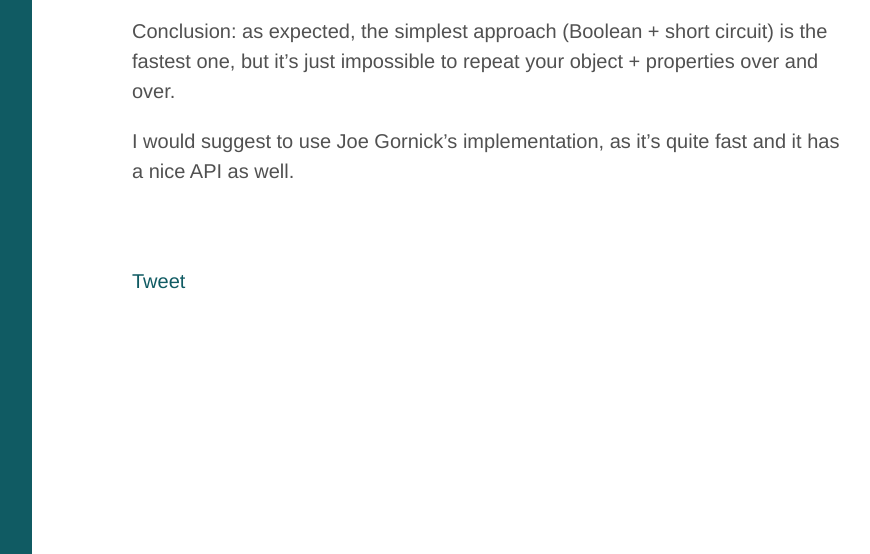
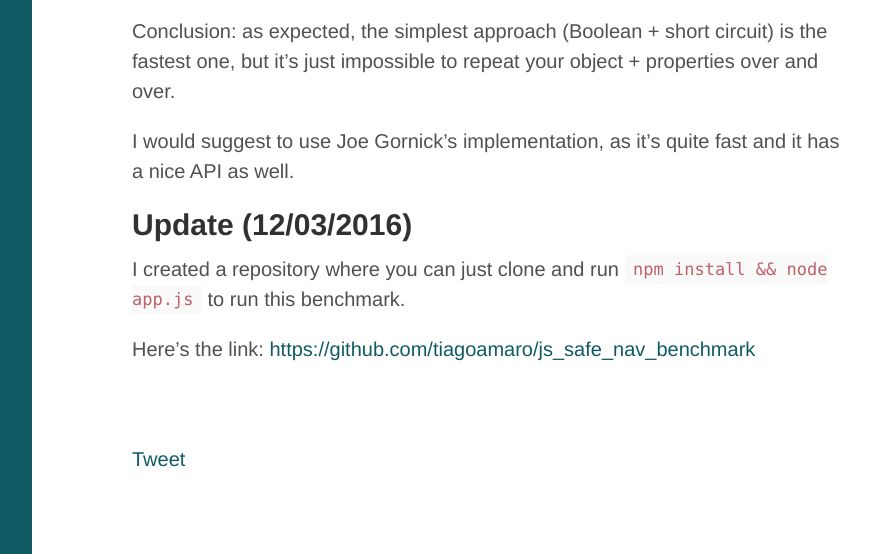
Before and after one commit to tiagoamaro/tiagoamaro.com.br_jekyll, a Jekyll site: the page built from _posts/2016-01-07-js-safe-navigation.md, in a window 1280 px wide and 1328 px high, cut to the strip 774-1328 px from the top of the window. Shown: the whole strip, without its empty margins (328-1198 px from the left). Built offline with Jekyll 4.4.1, drawn with Linux system fonts in a browser that asks for light colours; some web fonts are replaced; comment, search, counter and statistics services are not loaded.

Commit message:
update js safe nav post

```diff
--- a/_posts/2016-01-07-js-safe-navigation.md
+++ b/_posts/2016-01-07-js-safe-navigation.md
@@ -18,3 +18,9 @@ I've studied the benchmark behind those functions and here are my results:
 Conclusion: as expected, the simplest approach (Boolean + short circuit) is the fastest one, but it's just impossible to repeat your object + properties over and over.
 
 I would suggest to use Joe Gornick's implementation, as it's quite fast and it has a nice API as well.
+
+## Update (12/03/2016)
+
+I created a repository where you can just clone and run `npm install && node app.js` to run this benchmark.
+
+Here's the link: [https://github.com/tiagoamaro/js_safe_nav_benchmark](https://github.com/tiagoamaro/js_safe_nav_benchmark)
```
